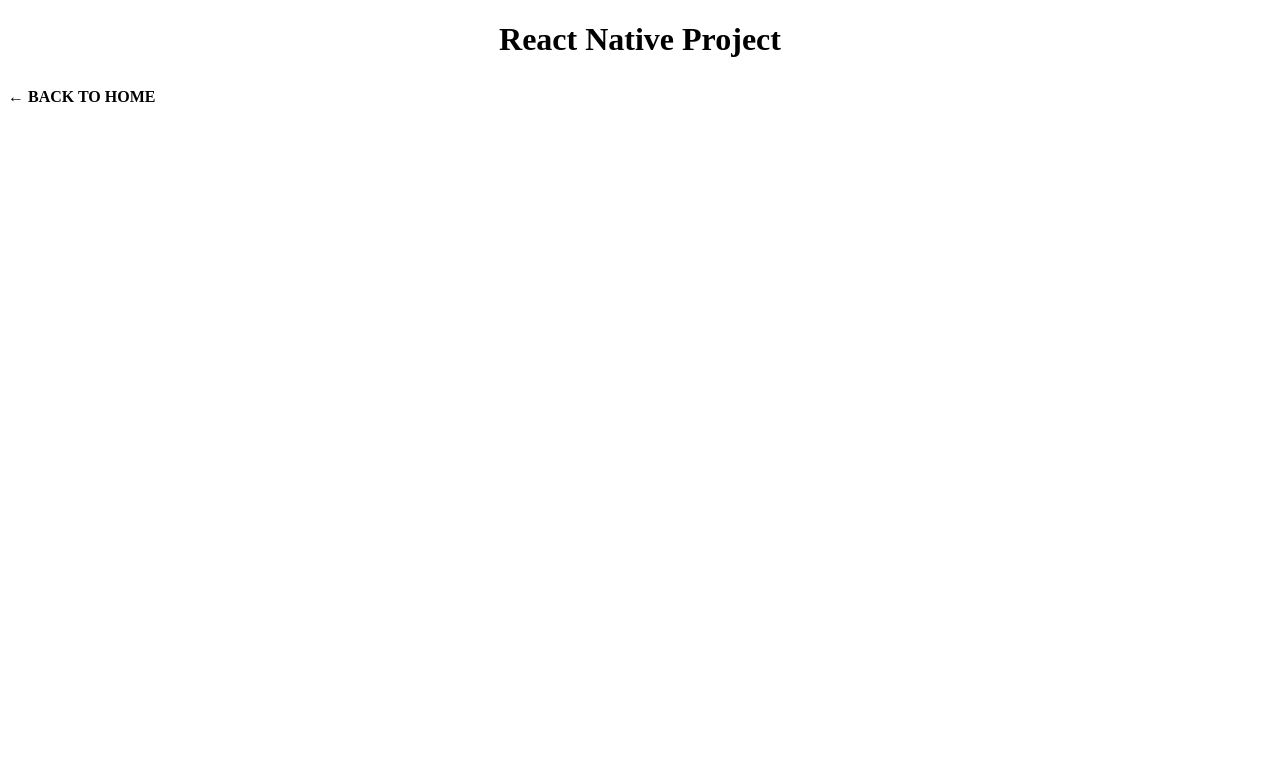
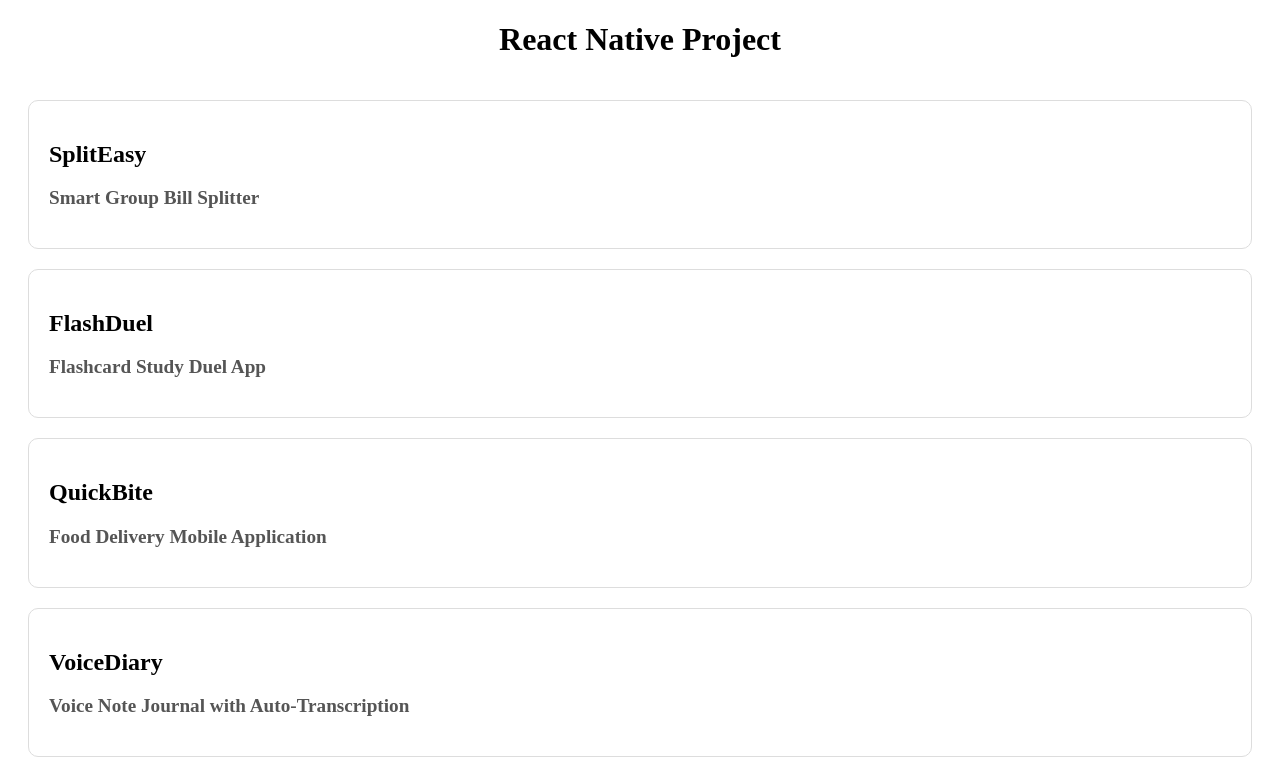
Before and after one commit to victot0121/mms-2-july, a React (Vite) app: page /reactnativeproject in a window 1280 px wide. Shown: the top 776 px of the page. Built offline with nearby package versions, Linux system fonts and the light colour scheme.

Commit message:
starting with the react native to my student 4

```diff
--- a/src/pages/Reactnativeproject.jsx
+++ b/src/pages/Reactnativeproject.jsx
@@ -1,3 +1,4 @@
+import "./styles/styles.css";
 import { Link } from "react-router-dom";
 import projects from "./data/reactnativeproject";
 
@@ -6,6 +7,17 @@ const ReactNativeProject = () => {
         <div>
             <h1 className="page-title" style={{ display: "flex", textAlign: "center", flexDirection: "column" }}>React Native Project</h1>
 
+            <div className="courses-container">
+                 {projects.map((project) => (
+                    /* Wrap the card in a Link component */
+                    <Link to={`/project/${project.id}`} key={project.id} style={{ textDecoration: 'none', color: 'inherit' }}>
+                        <div className="course-card">
+                            <h2 className="title">{project.title}</h2>
+                            <h3 className="subtitle">{project.subtitle}</h3>
+                        </div>
+                    </Link>
+                ))}
+            </div>
             <div style={{ marginTop: "30px" }}>
                 <Link to="/" style={{ fontWeight: "bold", textTransform: "uppercase", textDecoration: "none", color: "black", textAlign: "end" }}>
                     ← Back to Home
```
